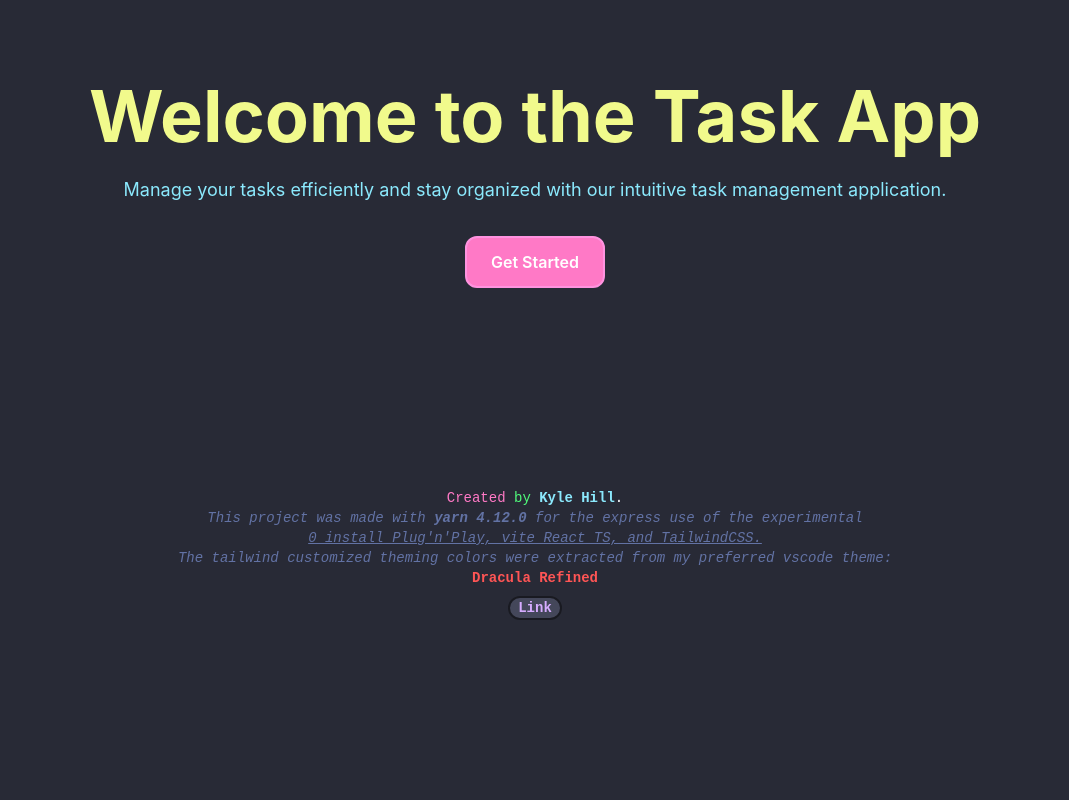
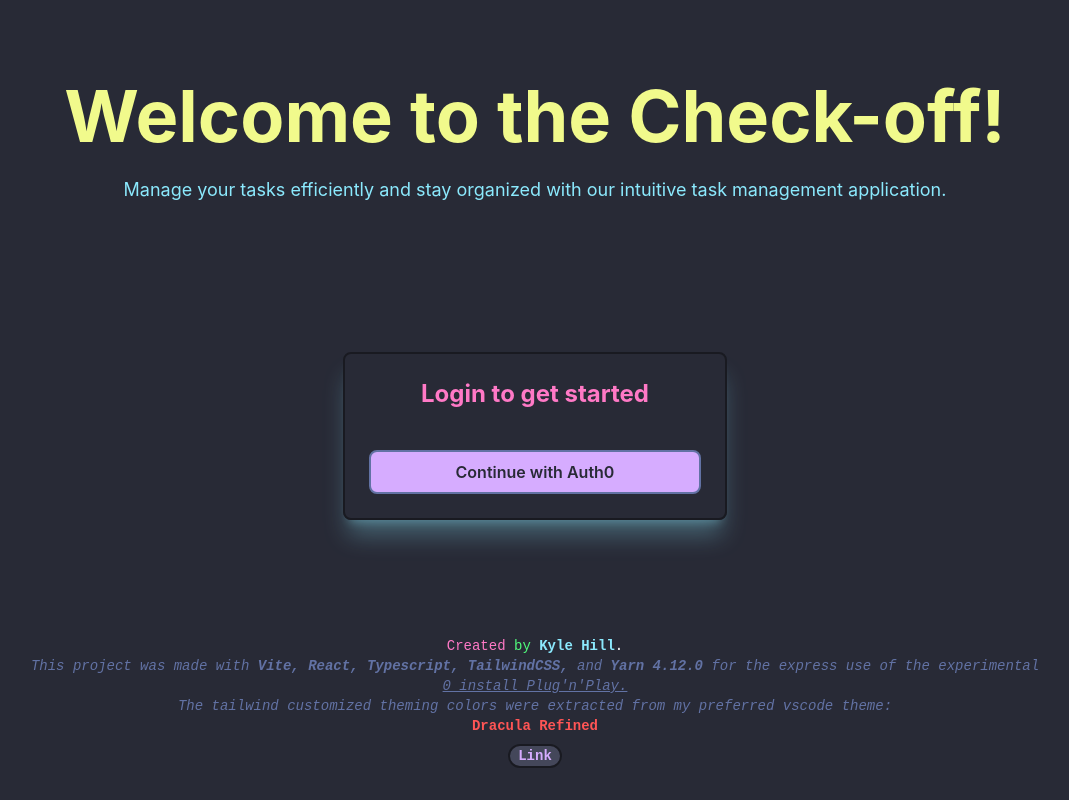
Before and after one commit to Slim-Beatnik/frontend_module01_assignment01_task-manager-app, a React (Vite) app: page / in a window 1280 px wide. Shown: the whole page, without its empty margins (105-1174 px from the left). Built offline with nearby package versions, Linux system fonts and the light colour scheme; no server answers.

Commit message:
Implement Auth0 authentication with ProtectedRoute and Auth0Provider; update Landing page for login functionality

```diff
--- a/package.json
+++ b/package.json
@@ -11,6 +11,7 @@
     "preview": "vite preview"
   },
   "dependencies": {
+    "@auth0/auth0-react": "^2.11.0",
     "axios": "^1.13.2",
     "react": "^19.2.3",
     "react-dom": "^19.2.3",
--- a/src/App.tsx
+++ b/src/App.tsx
@@ -1,4 +1,5 @@
 import { Route, Routes } from 'react-router';
+import { ProtectedRoute } from './auth/ProtectedRoute';
 import Dashboard from './pages/Dashboard';
 import Landing from './pages/Landing';
 
@@ -9,10 +10,12 @@ function App() {
         path="/"
         element={<Landing />}
       />
-      <Route
-        path="/dashboard"
-        element={<Dashboard />}
-      />
+      <Route element={<ProtectedRoute />}>
+        <Route
+          path="/dashboard"
+          element={<Dashboard />}
+        />
+      </Route>
     </Routes>
   );
 }
--- /dev/null
+++ b/src/auth/Auth0ProviderWithRedirect.tsx
@@ -0,0 +1,26 @@
+import type { ReactNode } from 'react';
+import { Auth0Provider } from '@auth0/auth0-react';
+import { useNavigate } from 'react-router';
+
+interface Props {
+  children: ReactNode;
+}
+
+export const Auth0ProviderWithRedirect = ({ children }: Props) => {
+  const navigate = useNavigate();
+
+  return (
+    <Auth0Provider
+      domain={import.meta.env.VITE_AUTH0_DOMAIN}
+      clientId={import.meta.env.VITE_AUTH0_CLIENT_ID}
+      authorizationParams={{
+        redirect_uri: window.location.origin + '/callback',
+      }}
+      onRedirectCallback={(appState) => {
+        navigate(appState?.returnTo || window.location.pathname);
+      }}
+    >
+      {children}
+    </Auth0Provider>
+  );
+};
--- /dev/null
+++ b/src/auth/ProtectedRoute.tsx
@@ -0,0 +1,17 @@
+import { useAuth0 } from '@auth0/auth0-react';
+import { Outlet } from 'react-router';
+
+export const ProtectedRoute = () => {
+  const { isAuthenticated, isLoading, loginWithRedirect } = useAuth0();
+
+  if (isLoading) {
+    return <div>Loading...</div>;
+  }
+
+  if (!isAuthenticated) {
+    loginWithRedirect();
+    return null;
+  }
+
+  return <Outlet />;
+};
--- a/src/components/Login.tsx
+++ /dev/null
@@ -1,7 +0,0 @@
-import axios from 'axios';
-
-export default function Login(): React.FC {
-  return (
-    <div className="bg-dracula-bg flex min-h-screen items-center justify-center px-4"></div>
-  );
-}
--- a/src/main.tsx
+++ b/src/main.tsx
@@ -3,11 +3,14 @@ import { createRoot } from 'react-dom/client';
 import { BrowserRouter } from 'react-router';
 import App from './App.tsx';
 import './styles/index.css';
+import { Auth0ProviderWithRedirect } from './auth/Auth0ProviderWithRedirect.tsx';
 
 createRoot(document.getElementById('root')!).render(
   <StrictMode>
     <BrowserRouter>
-      <App />
+      <Auth0ProviderWithRedirect>
+        <App />
+      </Auth0ProviderWithRedirect>
     </BrowserRouter>
   </StrictMode>
 );
--- a/src/pages/Landing.tsx
+++ b/src/pages/Landing.tsx
@@ -1,12 +1,14 @@
+import { useAuth0 } from '@auth0/auth0-react';
 import { NavLink } from 'react-router';
 import MainLayout from '../layout/MainLayout';
 
 export default function Landing() {
+  const { loginWithRedirect, isLoading, isAuthenticated } = useAuth0();
   return (
     <MainLayout>
       <div className="align-center container mx-auto justify-center px-4 pt-20 sm:min-w-100 md:min-w-80">
-        <h1 className="text-dracula-yellow xs: sm: md: lg: mx-auto mb-6 w-80 w-full text-center text-4xl text-5xl text-6xl text-7xl font-bold">
-          Welcome to the Task App
+        <h1 className="text-dracula-yellow xs:w-full xs:text-4xl mb-6 w-80 text-center font-bold sm:text-5xl md:mx-auto md:text-6xl lg:text-7xl">
+          Welcome to the Check-off!
         </h1>
         <div className="mx-auto w-fit">
           <p className="text-dracula-cyan mx-3 mb-8 text-justify text-lg">
@@ -14,15 +16,21 @@ export default function Landing() {
             task management application.
           </p>
         </div>
-        <div className="bg-dracula-bg flex justify-center">
-          <NavLink
-            to="/login"
-            className="bg-dracula-pink hover:text-dracula-red hover:text-shadow-dracula-fg hover:bg-dracula-purple-shift border-dracula-pink-shift w-fit rounded-xl border-2 px-6 py-3 font-semibold transition-colors duration-300 hover:text-shadow-2xs"
-          >
-            Get Started
-          </NavLink>
+        <div className="flex justify-center grow h-100">
+          <div className="border-dracula-bg-darker shadow-dracula-cyan flex w-full my-auto max-w-sm flex-col rounded-lg border-2 bg-transparent p-6 shadow-xl/30 animate-shadow-pulse">
+            <h2 className="text-dracula-pink mb-6 text-center text-2xl font-bold">
+              Login to get started
+            </h2>
+
+            <button
+              onClick={() => loginWithRedirect()}
+              disabled={isLoading}
+              className="bg-dracula-purple-shift border-dracula-comment text-dracula-bg hover:bg-dracula-purple hover:text-dracula-bg-darker mt-4 w-full rounded-lg border-2 px-4 py-2 font-semibold disabled:opacity-50"
+            >
+              Continue with Auth0
+            </button>
+          </div>
         </div>
-        <div className="flex h-50" />
         <div className="flex h-fit justify-center text-center text-sm">
           <p className="font-mono">
             <span className="text-dracula-pink">Created</span>
@@ -30,12 +38,16 @@ export default function Landing() {
             <strong className="text-dracula-cyan">Kyle Hill</strong>.
             <br />
             <em className="text-dracula-comment">
-              This project was made with <strong>yarn 4.12.0</strong> for the
-              express use of the experimental
+              This project was made with{' '}
+              <strong>
+                {' '}
+                Vite, React, Typescript, TailwindCSS,
+                <span className="font-normal"> and </span>
+                Yarn 4.12.0
+              </strong>{' '}
+              for the express use of the experimental
               <br />
-              <span className="underline">
-                0 install Plug'n'Play, vite React TS, and TailwindCSS.
-              </span>
+              <span className="underline">0 install Plug'n'Play.</span>
               <br />
               The tailwind customized theming colors were extracted from my
               preferred vscode theme:
```
Also changed, not shown: 1 other file (tests, documents, lock files or other folders).
